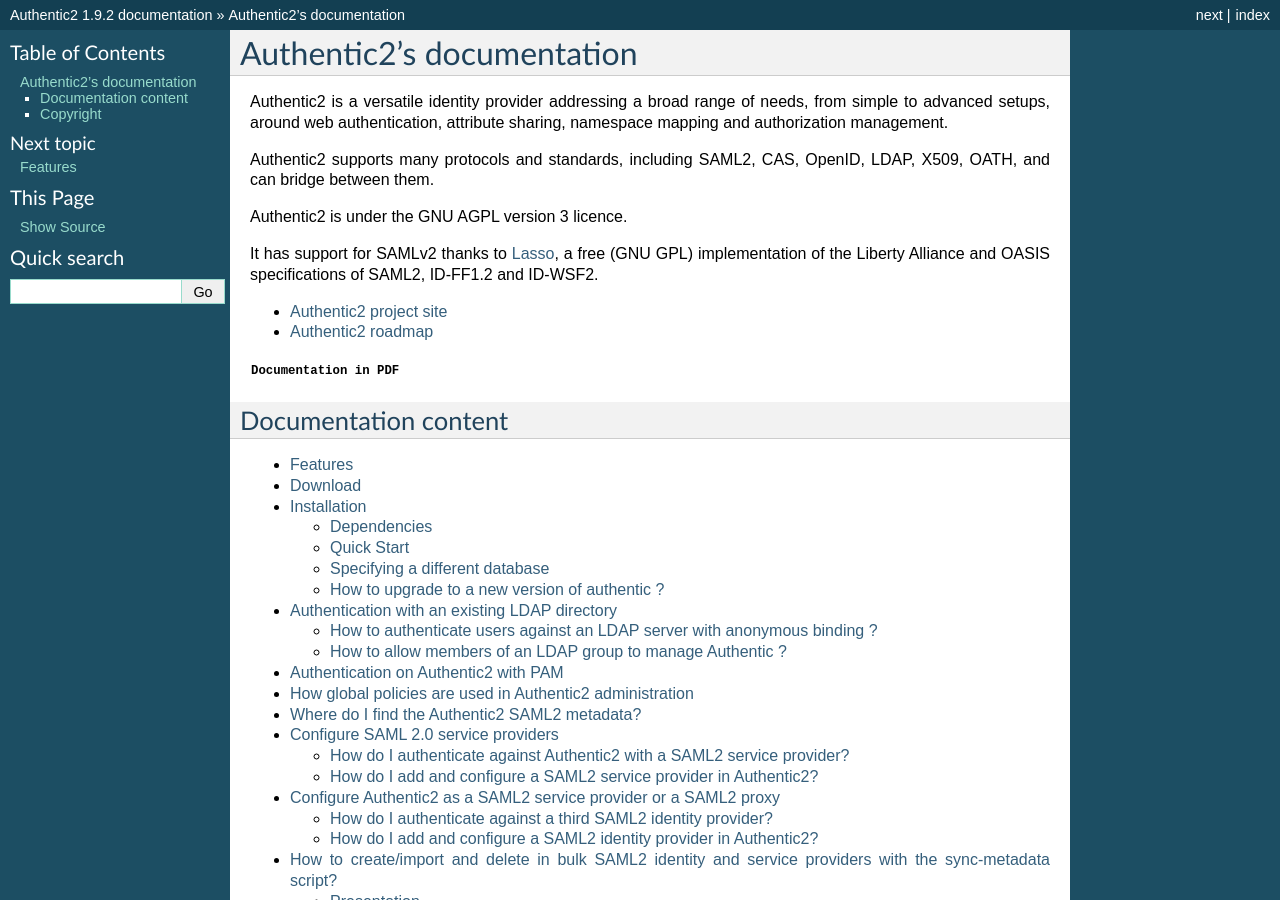
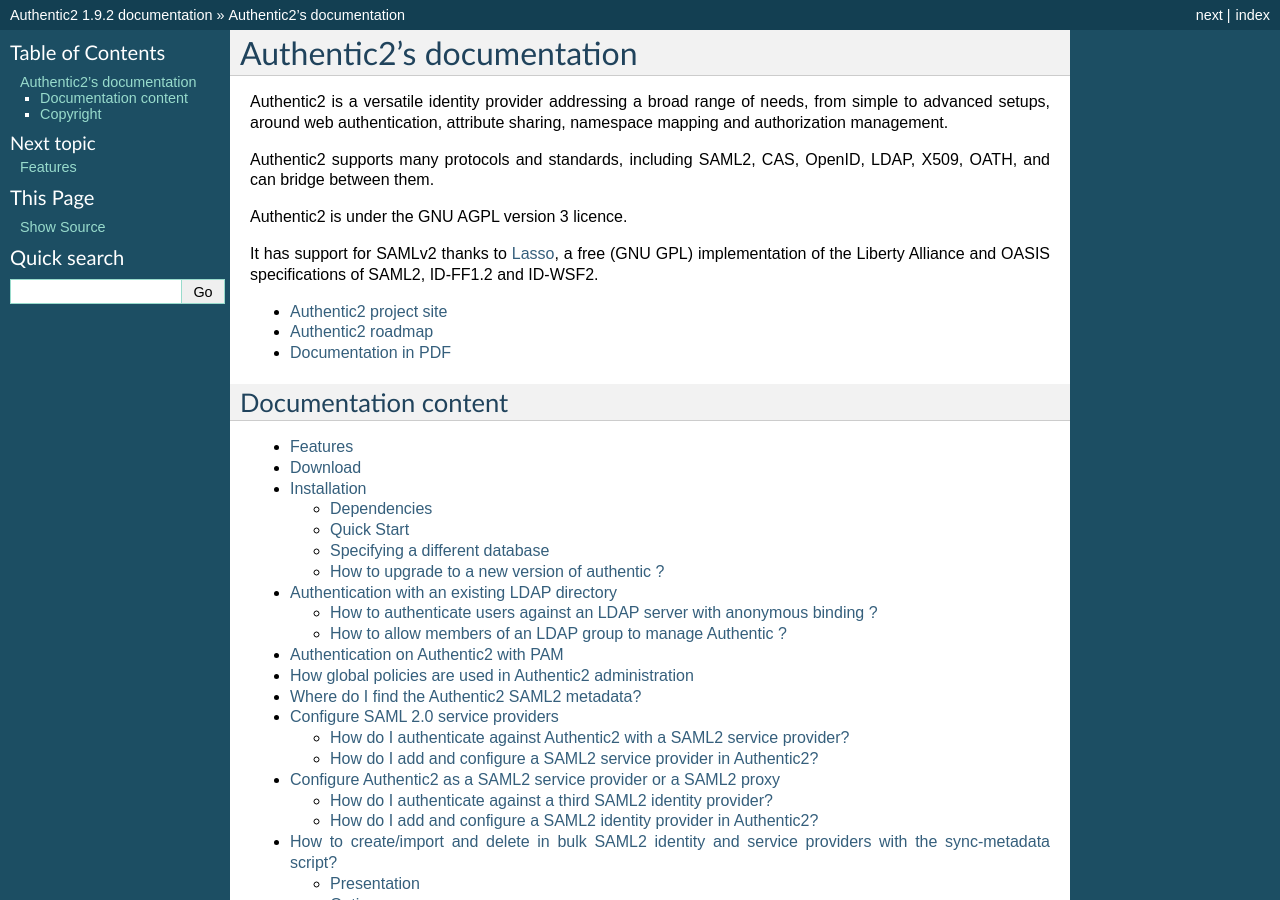
Before and after one commit to incuna/authentic, a Sphinx documentation site: the page built from doc/index.rst, in a window 1280 px wide and 900 px high. Built offline with Sphinx 7.4.7, drawn with Linux system fonts in a browser that asks for light colours; formulas are drawn with MathJax 3; part of the change alters nothing that is shown.

```diff
--- a/doc/index.rst
+++ b/doc/index.rst
@@ -22,8 +22,7 @@ specifications of SAML2, ID-FF1.2 and ID-WSF2.
 
 - `Authentic2 project site <http://dev.entrouvert.org/projects/authentic>`_
 - `Authentic2 roadmap <http://dev.entrouvert.org/projects/authentic/roadmap>`_
-
-:download:`Documentation in PDF<docs/Authentic2.pdf>`
+- `Documentation in PDF <http://dev.entrouvert.org/attachments/147/Authentic2.pdf>`_
 
 Documentation content
 =====================
```
